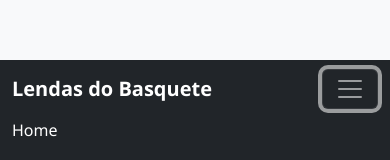
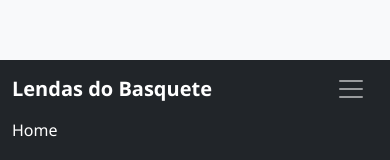
Before and after one commit to Francisco-UPX/AF-Linguagens-Programacao-Lendas-do-Basquete, a plain HTML site: page projeto-af-BasqueteLendas/index.html in a window 390 px wide. Both pictures are taken after a click on the button 350 px from the left and 89 px from the top of the page. Shown: the top 160 px of the page. Drawn offline with nearby package versions, Linux system fonts and the light colour scheme.

Commit message:
retirando a borda do menu hambuerguer como o orientador havia pedido

```diff
--- a/projeto-af-BasqueteLendas/css/style.css
+++ b/projeto-af-BasqueteLendas/css/style.css
@@ -19,7 +19,6 @@ Data de entrega: 07/06
     --transicao-padrao: all 0.3s ease;
 }
 
-/* ===== RESET ===== */
 * {
     margin: 0;
     padding: 0;
@@ -39,12 +38,10 @@ img {
     display: block;
 }
 
-/* ===== TÍTULOS ===== */
 h1, h2, h3, h4, h5, h6 {
     font-weight: 700;
 }
 
-/* ===== SEÇÕES ===== */
 section {
     padding: 60px 0;
 }
@@ -298,3 +295,12 @@ section {
     font-size: 0.8rem;
     padding: 5px 10px;
 }
+
+.navbar-toggler {
+    border: none !important;
+}
+
+.navbar-toggler:focus {
+    box-shadow: none !important;
+    outline: none !important;
+}
```
